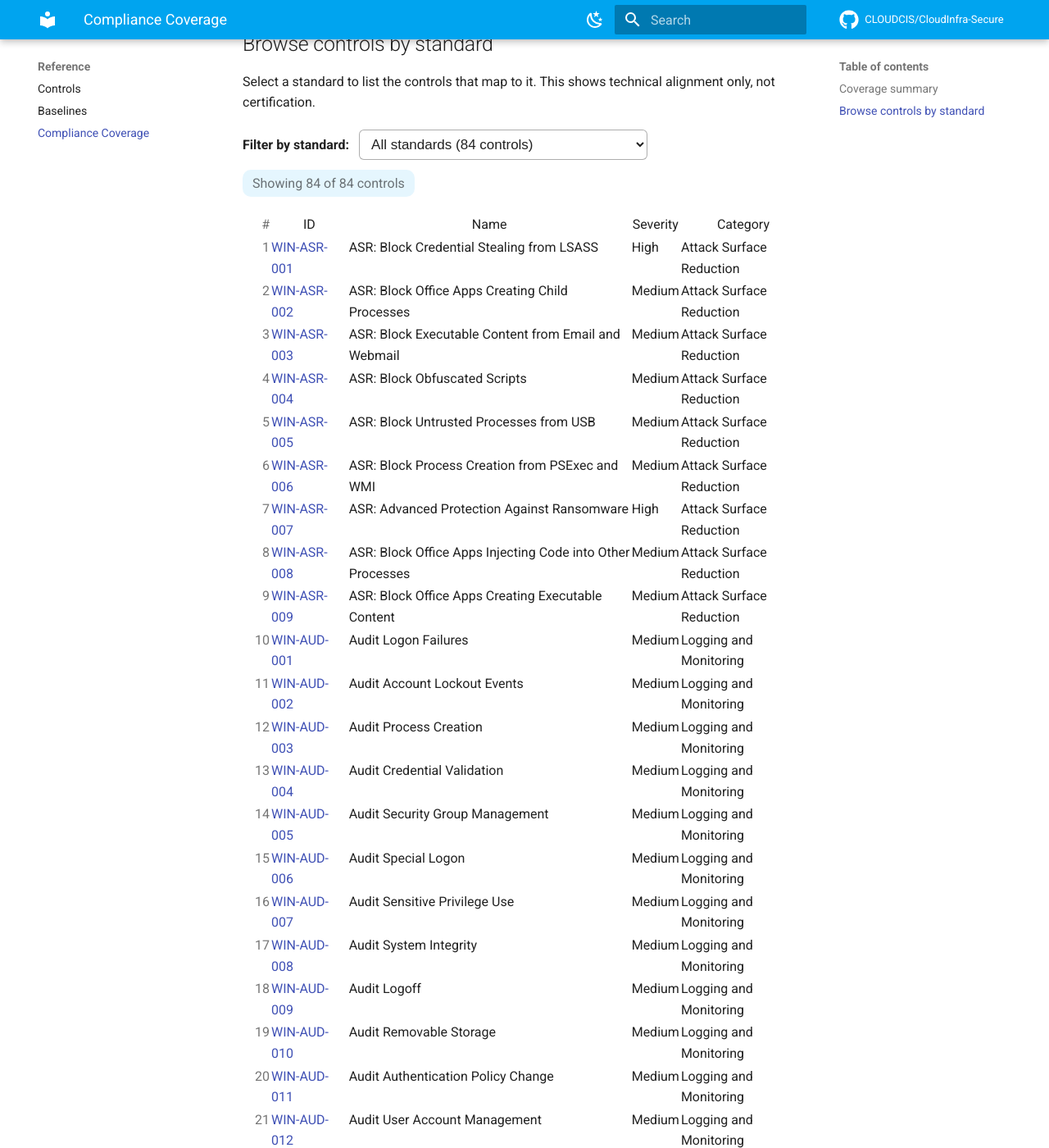
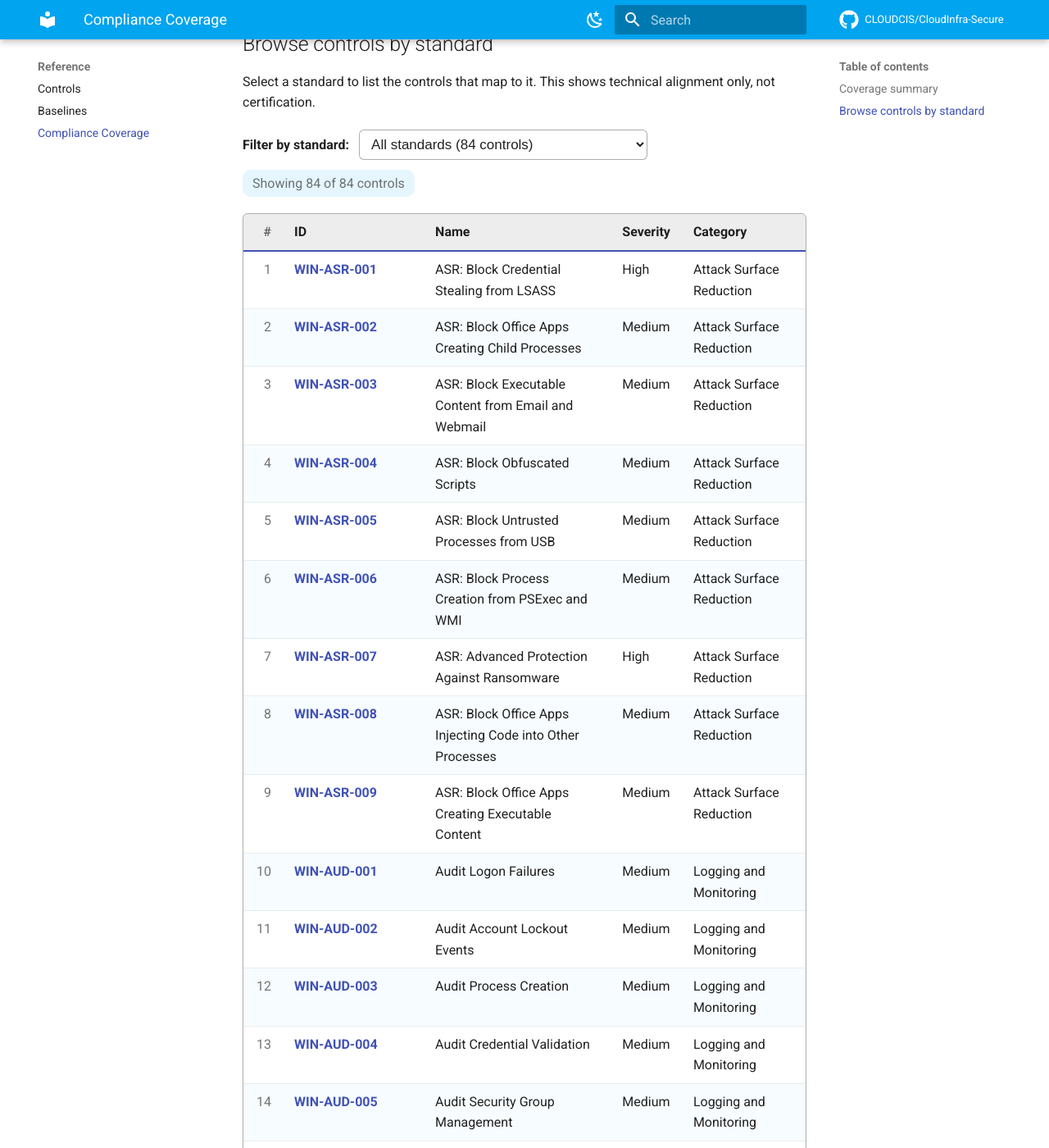
Before and after one commit to CLOUDCIS/CloudInfra-Secure, an MkDocs documentation site: the page built from docs/reference/compliance.md, in a window 1280 px wide and 1400 px high, scrolled down 1197 px. Shown: the whole window at 82% size. Built offline with MkDocs 1.6.1 and Material for MkDocs 9.7.7, drawn with Linux system fonts in a browser that asks for light colours; comment, search, counter and statistics services are not loaded.

Commit message:
docs: style the compliance browse table as a proper table
Raw-HTML tables do not inherit Material's auto table styling, so the browse
table rendered borderless with the ID column wrapping. Add explicit styling:
bordered scroll container, header rule in brand colour, zebra rows, hover,
right-aligned tabular row numbers, and no-wrap control IDs.

Co-Authored-By: Claude Opus 4.8 (1M context) <noreply@anthropic.com>

```diff
--- a/docs/reference/compliance.md
+++ b/docs/reference/compliance.md
@@ -50,6 +50,7 @@ Select a standard to list the controls that map to it. This shows technical alig
   <span class="cmpl-count" id="cmplCount">Showing 84 of 84 controls</span>
 </div>
 
+<div class="cmpl-tablewrap" markdown="0">
 <table class="cmpl-table" id="cmplTable">
   <thead><tr><th class="cmpl-num">#</th><th>ID</th><th>Name</th><th>Severity</th><th>Category</th></tr></thead>
   <tbody>
@@ -139,3 +140,4 @@ Select a standard to list the controls that map to it. This shows technical alig
     <tr data-standards="|DISA STIG|NIST CSF|NIST SP 800-53 Rev 5|NIST SP 800-171|PCI DSS v4.0|ISO/IEC 27001|Microsoft Cloud Security Benchmark|Microsoft Security Baselines|NIS2|UK Cyber Essentials|"><td class="cmpl-num"></td><td><a href="../controls/#win-winrm-002">WIN-WINRM-002</a></td><td>Disallow WinRM Unencrypted Traffic</td><td>Medium</td><td>Remote Management</td></tr>
   </tbody>
 </table>
+</div>
--- a/docs/stylesheets/extra.css
+++ b/docs/stylesheets/extra.css
@@ -65,10 +65,41 @@
   padding: .2rem .6rem;
   border-radius: 10px;
 }
-.cmpl-table { width: 100%; font-size: .8rem; }
+/* Self-contained table styling so the raw-HTML table reads as a proper table
+   (Material only auto-styles tables it generates from Markdown). */
+.cmpl-tablewrap {
+  overflow-x: auto;
+  margin: 0 0 1.2rem;
+  border: 1px solid var(--md-default-fg-color--lighter);
+  border-radius: 6px;
+}
+.cmpl-table {
+  width: 100%;
+  border-collapse: collapse;
+  font-size: .8rem;
+}
+.cmpl-table th,
+.cmpl-table td {
+  padding: .45rem .7rem;
+  border-bottom: 1px solid var(--md-default-fg-color--lightest);
+  text-align: left;
+  vertical-align: top;
+}
+.cmpl-table thead th {
+  background: var(--md-default-fg-color--lightest);
+  border-bottom: 2px solid var(--md-primary-fg-color);
+  font-weight: 700;
+  white-space: nowrap;
+}
+.cmpl-table tbody tr:nth-child(even) { background: rgba(0,164,239,.035); }
+.cmpl-table tbody tr:hover { background: rgba(0,164,239,.10); }
+.cmpl-table tbody tr:last-child td { border-bottom: 0; }
+/* ID column: never wrap the control id across lines */
+.cmpl-table td:nth-child(2) { white-space: nowrap; font-weight: 600; }
 .cmpl-table th.cmpl-num,
 .cmpl-table td.cmpl-num {
-  width: 34px;
+  width: 2.4rem;
   text-align: right;
   color: var(--md-default-fg-color--light);
+  font-variant-numeric: tabular-nums;
 }
```
